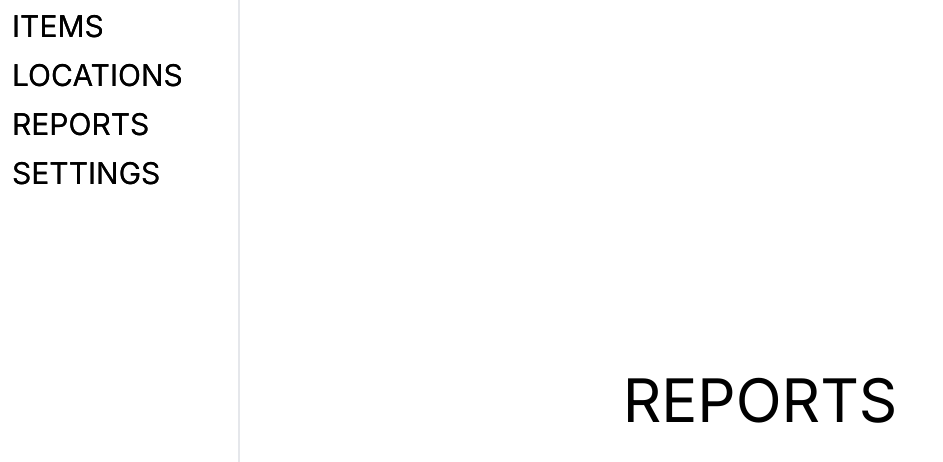
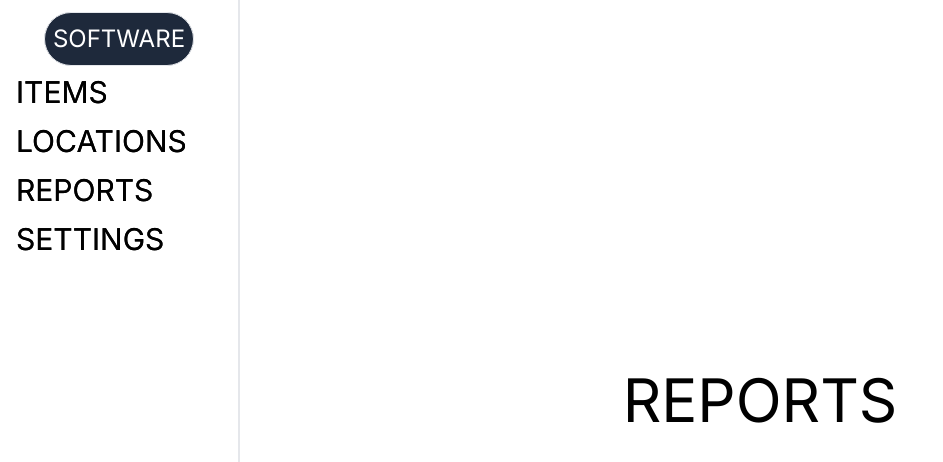
Before and after one commit to nchau3/inventory-software, a Next.js app: page /reports in a window 1280 px wide. Shown: the top 462 px of the page, without its empty margins (0-943 px from the left). Built offline with nearby package versions, Linux system fonts and the light colour scheme.

Commit message:
sidenav-header component

```diff
--- /dev/null
+++ b/app/components/sidenav-header.tsx
@@ -0,0 +1,5 @@
+export default function SideNavHeader() {
+    return (
+        <div className="w-fit p-2 text-[24px] text-center border rounded-full text-white bg-slate-800">SOFTWARE</div>
+    )
+}
--- a/app/components/sidenav-item.tsx
+++ b/app/components/sidenav-item.tsx
@@ -6,7 +6,7 @@ interface sideNavProps {
 
 export default function SideNavItem(props: sideNavProps) {
     return (
-        <li className="w-full text-[30px] pt-1 pl-3">
+        <li className="w-full text-[30px] pt-1">
             <Link href={props.name}>
                 {props.name.toUpperCase()}
             </Link>
--- a/app/components/sidenav.tsx
+++ b/app/components/sidenav.tsx
@@ -1,12 +1,16 @@
+import SideNavHeader from "./sidenav-header"
 import SideNavItem from "./sidenav-item"
 
 export default function SideNav() {
     return (
-        <ul className="fixed top-0 left-0 flex flex-col w-60 h-screen border-r-2">
-            <SideNavItem name="items" />
-            <SideNavItem name="locations" />
-            <SideNavItem name="reports" />
-            <SideNavItem name="settings" />
-        </ul>
+        <div className="flex flex-col items-center fixed top-0 left-0 h-screen w-60 border-r-2 pt-3">
+            <SideNavHeader></SideNavHeader>
+            <ul className="flex flex-col w-full pl-4">
+                <SideNavItem name="items" />
+                <SideNavItem name="locations" />
+                <SideNavItem name="reports" />
+                <SideNavItem name="settings" />
+            </ul>
+        </div>
     )
 }
```
